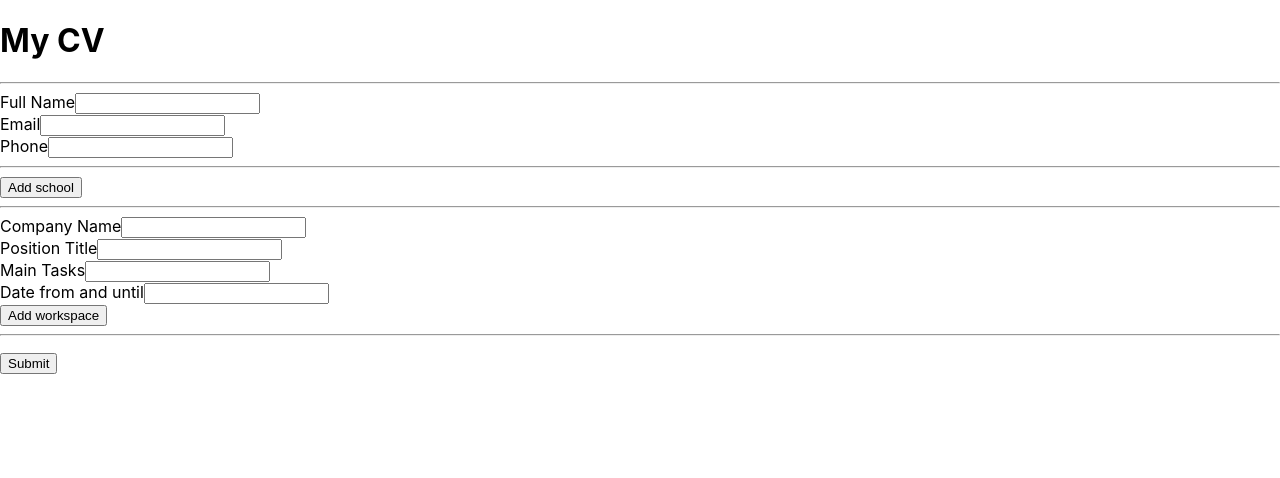
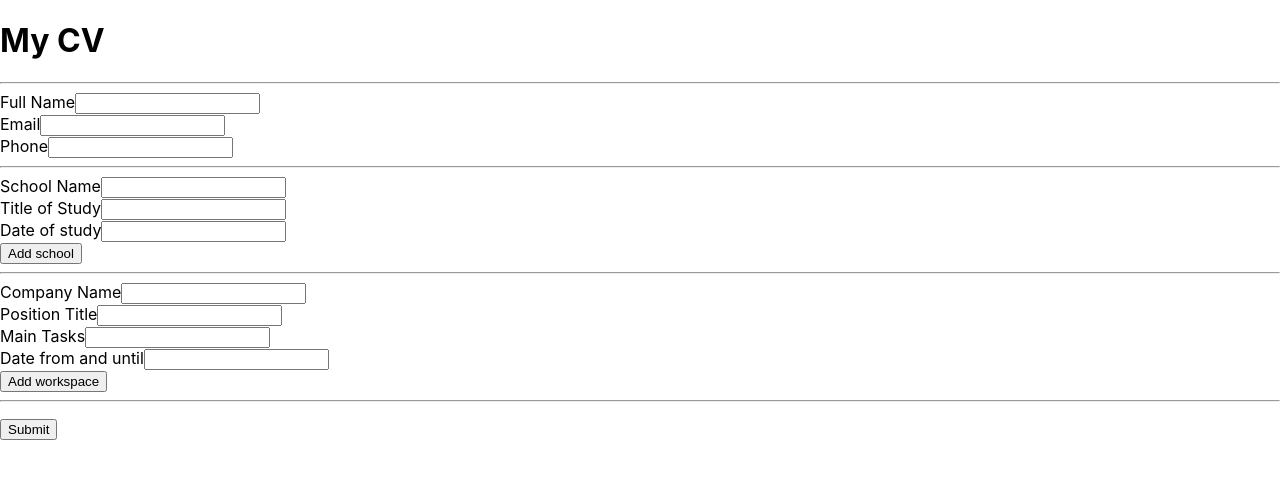
Before and after one commit to SonDo580/CV-application, a React (Create React App) app: page / in a window 1280 px wide. Shown: the top 478 px of the page. Built offline with nearby package versions, Linux system fonts and the light colour scheme.

Commit message:
Display the schools list with map

```diff
--- a/src/components/Education.js
+++ b/src/components/Education.js
@@ -12,7 +12,11 @@ class Education extends Component {
   render() {
     return (
       <div>
-        <div className="schools">{/* {this.state.schools.map} */}</div>
+        <div className="schools">
+          {this.state.schools.map(() => {
+            return <School editMode={this.props.editMode} />;
+          })}
+        </div>
         <button>Add school</button>
       </div>
     );
```
